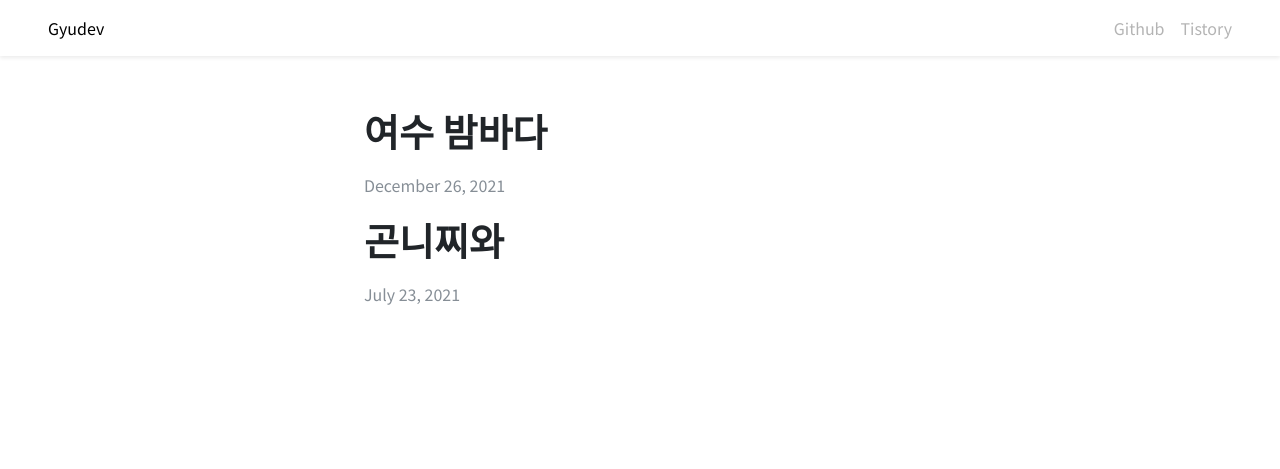
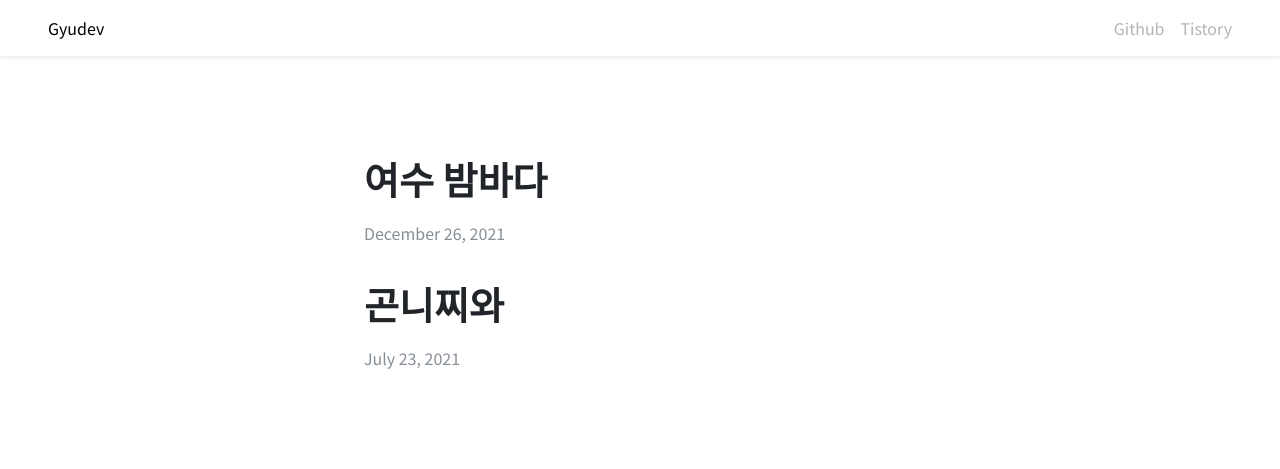
Before and after one commit to Gyumong/gyudev, a Gatsby site: page / in a window 1280 px wide. Built offline with nearby package versions, Linux system fonts and the light colour scheme; Gatsby itself is replaced by a stand-in of ours.

```diff
--- a/src/components/PostCard.js
+++ b/src/components/PostCard.js
@@ -19,6 +19,10 @@ const TitleLink = styled(Link)`
 const PostCardBlock = styled.li`
   width: 100%;
   list-style: none;
+  margin-bottom: 5rem;
+  &:not(:last-child) {
+    margin-bottom: 1em;
+  }
 `
 
 const Date = styled.p`
@@ -31,7 +35,6 @@ const PostCard = ({ data }) => {
       <TitleLink to={`/blog/${data.slug}`} activeStyle={`${palette.indigo[6]}`}>
         {data.frontmatter.title}
       </TitleLink>
-
       <Date>{data.frontmatter.date}</Date>
     </PostCardBlock>
   )
--- a/src/layout/index.js
+++ b/src/layout/index.js
@@ -1,6 +1,17 @@
 import React from "react"
 import { Link, useStaticQuery, graphql } from "gatsby"
 import { Header } from "../components/header"
+import styled from "@emotion/styled"
+
+const Container = styled.ul`
+  margin: 3rem auto;
+  width: 34.5rem;
+  display: flex;
+  flex-direction: column;
+  padding: 0 1.5rem;
+  padding-top: 3rem;
+`
+
 const Layout = ({ pageTitle, children }) => {
   const data = useStaticQuery(graphql`
     query {
@@ -21,7 +32,7 @@ const Layout = ({ pageTitle, children }) => {
         title={data.site.siteMetadata.title}
         social={data.site.siteMetadata.social}
       />
-      {children}
+      <Container>{children}</Container>
     </>
   )
 }
--- a/src/pages/index.js
+++ b/src/pages/index.js
@@ -1,24 +1,15 @@
 import * as React from "react"
-import styled from "@emotion/styled"
+
 import Layout from "../layout"
 import { graphql } from "gatsby"
 import PostCard from "../components/PostCard"
-const Container = styled.ul`
-  margin: 3rem auto;
-  width: 34.5rem;
-  display: flex;
-  flex-direction: column;
-  padding: 0 1.5rem;
-`
 
 const IndexPage = ({ data }) => {
   return (
     <Layout>
-      <Container>
-        {data.allMdx.nodes.map(node => (
-          <PostCard data={node} />
-        ))}
-      </Container>
+      {data.allMdx.nodes.map(node => (
+        <PostCard data={node} />
+      ))}
     </Layout>
   )
 }
```
Also changed, not shown: src/components/Utterances.js (added, +33 -0 lines), src/layout/blog-page-layout.js (+5 -2 lines).
